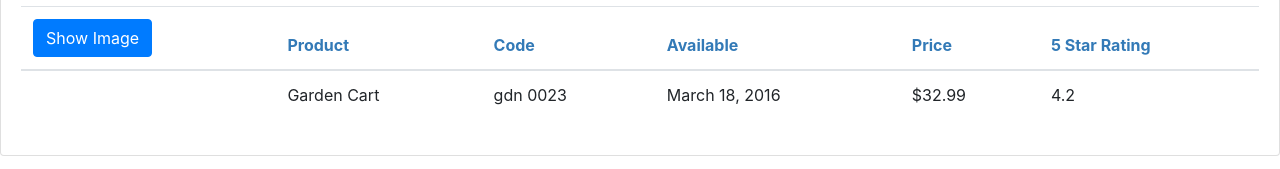
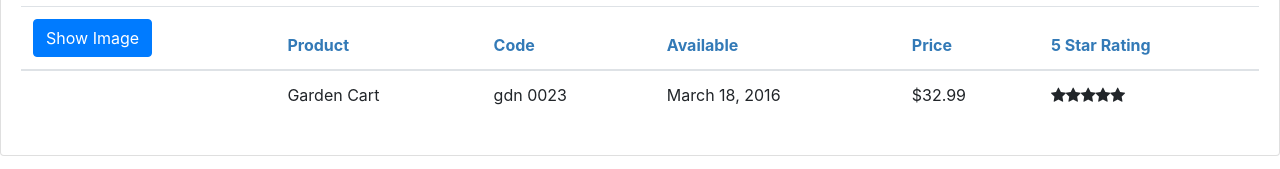
Before and after one commit to Osajulian/APM, an Angular app: page / in a window 1280 px wide. Shown: the part 202-371 px from the top of the page. Built offline with nearby package versions, Linux system fonts and the light colour scheme.

Commit message:
Using a Nested Component

```diff
--- a/src/app/app.module.ts
+++ b/src/app/app.module.ts
@@ -5,12 +5,14 @@
 import { AppComponent } from './app.component';
 import { ProductListComponent } from '../products/product-list.component';
 import { ConvertToSpacesPipe } from './shared/convert-to-spaces.pipe';
+import { StarComponent } from './shared/star.component';
 
 @NgModule({
   declarations: [
     AppComponent,
     ProductListComponent,
-    ConvertToSpacesPipe
+    ConvertToSpacesPipe,
+    StarComponent
   ],
   imports: [
     BrowserModule,
--- a/src/app/shared/star.component.ts
+++ b/src/app/shared/star.component.ts
@@ -7,7 +7,7 @@
     styleUrls: ['./star.component.css']
 
 })
-export class StarRatingComponent implements OnChanges {
+export class StarComponent implements OnChanges {
     rating = 4;
     starWidth: Number;
 
--- a/src/products/product-list.component.html
+++ b/src/products/product-list.component.html
@@ -45,7 +45,7 @@
                         <td>{{product.productCode | lowercase | convertToSpaces: '-'}}</td>
                         <td>{{product.releaseDate}}</td>
                         <td>{{product.price | currency: 'USD': 'symbol': '1.2-2'}}</td>
-                        <td>{{product.starRating}}</td>
+                        <td><pm-star></pm-star></td>
                     </tr>
 
                 </tbody>
```
